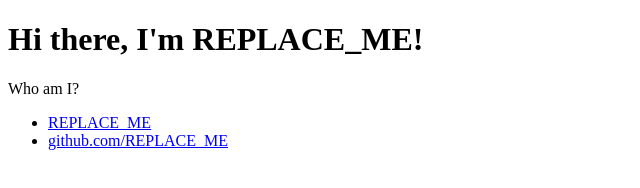
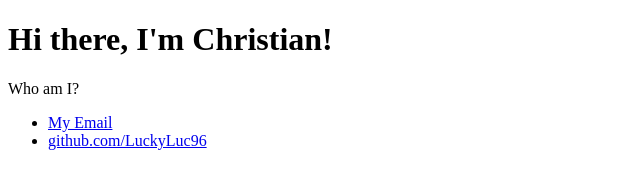
Before and after one commit to LuckyLuc96/LuckyLuc96.github.io, a plain HTML site: page index.html in a window 1280 px wide. Shown: the whole page, without its empty margins (0-640 px from the left). Drawn offline with Linux system fonts and the light colour scheme.

Commit message:
Update index.html

```diff
--- a/index.html
+++ b/index.html
@@ -1,20 +1,20 @@
 <!DOCTYPE html>
 <html>
   <head>
-    <title>REPLACE_ME</title>
+    <title>Christian McCrea</title>
   </head>
   <body>
     <div class="container">
       <div class="blurb">
-        <h1>Hi there, I'm REPLACE_ME!</h1>
+        <h1>Hi there, I'm Christian!</h1>
         <p>Who am I?</p>
       </div>
     </div>
     <footer>
       <ul>
-        <li><a href="mailto:REPLACE_ME@gmail.com">REPLACE_ME</a></li>
+        <li><a href="mailto:Christian-McCrea@outlook.com">My Email</a></li>
         <li>
-          <a href="https://github.com/REPLACE_ME">github.com/REPLACE_ME</a>
+          <a href="https://github.com/LuckyLuc96">github.com/LuckyLuc96</a>
         </li>
       </ul>
     </footer>
```
